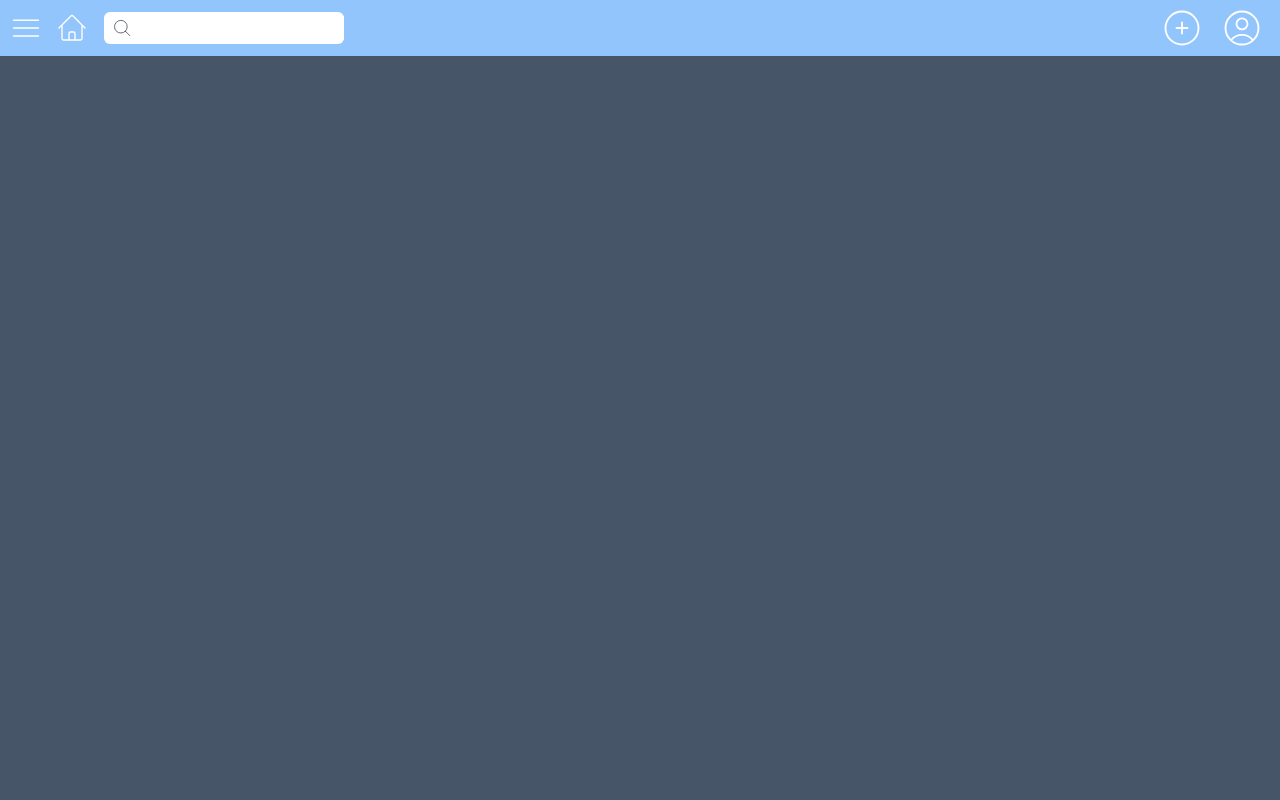
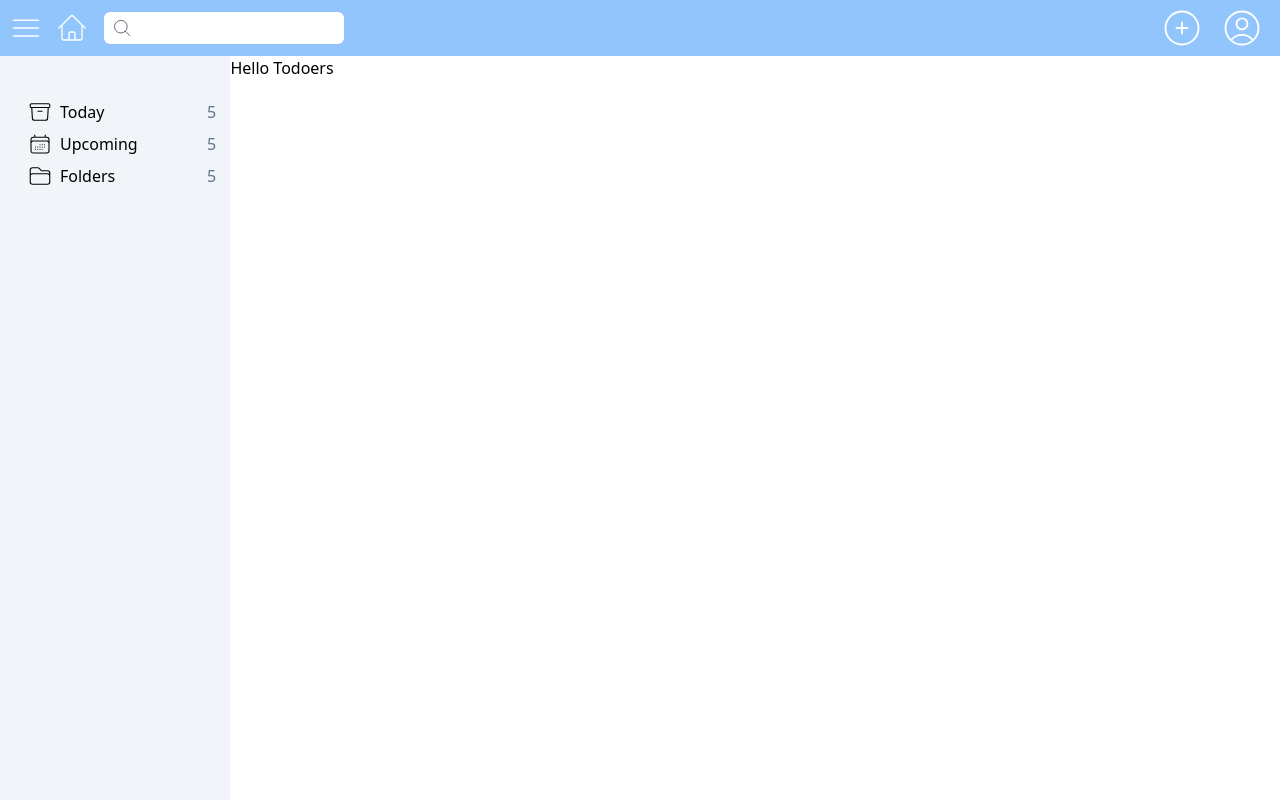
Before and after one commit to kagunecode/todo-page, a website built with webpack: page src/views/app.html in a window 1280 px wide. Built offline with nearby package versions, Linux system fonts and the light colour scheme.

Commit message:
Added sidebar design and animations

```diff
--- a/src/views/app.html
+++ b/src/views/app.html
@@ -5,6 +5,7 @@
 		<meta name="viewport" content="width=device-width, initial-scale=1.0" />
 		<title>Todoers</title>
 		<link rel="stylesheet" href="../tailwind.css" />
+		<script defer src="../pages/app.js"></script>
 	</head>
 	<body class="h-screen">
 		<nav
@@ -13,12 +14,13 @@
 		>
 			<div class="flex items-center">
 				<svg
+					id="menu-button"
 					xmlns="http://www.w3.org/2000/svg"
 					fill="none"
 					viewBox="0 0 24 24"
 					stroke-width="1"
 					stroke="currentColor"
-					class="w-11 h-11 text-white pl-2"
+					class="w-11 h-11 text-white pl-2 hover:text-slate-500 hover:cursor-pointer duration-300"
 				>
 					<path
 						stroke-linecap="round"
@@ -96,6 +98,86 @@
 			</div>
 		</nav>
 
-		<div id="content" class="h-[calc(100%-3.5rem)] bg-slate-600"></div>
+		<div id="screen-space" class="flex h-[calc(100%-3.5rem)]">
+			<div
+				id="sidebar"
+				class="h-full bg-slate-100 w-[18%] pt-10 pl-6 duration-300 ease-in-out"
+			>
+				<div
+					id="sidebar-items"
+					class="flex justify-between items-center w-[95%] hover:bg-slate-200 rounded-md p-1 hover:cursor-pointer"
+				>
+					<div class="flex">
+						<svg
+							xmlns="http://www.w3.org/2000/svg"
+							fill="none"
+							viewBox="0 0 24 24"
+							stroke-width="1.1"
+							stroke="currentColor"
+							class="w-6 h-6"
+						>
+							<path
+								stroke-linecap="round"
+								stroke-linejoin="round"
+								d="M20.25 7.5l-.625 10.632a2.25 2.25 0 01-2.247 2.118H6.622a2.25 2.25 0 01-2.247-2.118L3.75 7.5M10 11.25h4M3.375 7.5h17.25c.621 0 1.125-.504 1.125-1.125v-1.5c0-.621-.504-1.125-1.125-1.125H3.375c-.621 0-1.125.504-1.125 1.125v1.5c0 .621.504 1.125 1.125 1.125z"
+							/>
+						</svg>
+						<p class="ml-2">Today</p>
+					</div>
+					<p class="text-slate-500">5</p>
+				</div>
+
+				<div
+					id="sidebar-items"
+					class="flex items-center w-[95%] hover:bg-slate-200 rounded-md p-1 hover:cursor-pointer justify-between"
+				>
+					<div class="flex">
+						<svg
+							xmlns="http://www.w3.org/2000/svg"
+							fill="none"
+							viewBox="0 0 24 24"
+							stroke-width="1.1"
+							stroke="currentColor"
+							class="w-6 h-6"
+						>
+							<path
+								stroke-linecap="round"
+								stroke-linejoin="round"
+								d="M6.75 3v2.25M17.25 3v2.25M3 18.75V7.5a2.25 2.25 0 012.25-2.25h13.5A2.25 2.25 0 0121 7.5v11.25m-18 0A2.25 2.25 0 005.25 21h13.5A2.25 2.25 0 0021 18.75m-18 0v-7.5A2.25 2.25 0 015.25 9h13.5A2.25 2.25 0 0121 11.25v7.5m-9-6h.008v.008H12v-.008zM12 15h.008v.008H12V15zm0 2.25h.008v.008H12v-.008zM9.75 15h.008v.008H9.75V15zm0 2.25h.008v.008H9.75v-.008zM7.5 15h.008v.008H7.5V15zm0 2.25h.008v.008H7.5v-.008zm6.75-4.5h.008v.008h-.008v-.008zm0 2.25h.008v.008h-.008V15zm0 2.25h.008v.008h-.008v-.008zm2.25-4.5h.008v.008H16.5v-.008zm0 2.25h.008v.008H16.5V15z"
+							/>
+						</svg>
+						<p class="ml-2">Upcoming</p>
+					</div>
+					<p class="text-slate-500">5</p>
+				</div>
+
+				<div
+					id="sidebar-items"
+					class="flex items-center w-[95%] hover:bg-slate-200 rounded-md p-1 hover:cursor-pointer justify-between"
+				>
+					<div class="flex">
+						<svg
+							xmlns="http://www.w3.org/2000/svg"
+							fill="none"
+							viewBox="0 0 24 24"
+							stroke-width="1.1"
+							stroke="currentColor"
+							class="w-6 h-6"
+						>
+							<path
+								stroke-linecap="round"
+								stroke-linejoin="round"
+								d="M2.25 12.75V12A2.25 2.25 0 014.5 9.75h15A2.25 2.25 0 0121.75 12v.75m-8.69-6.44l-2.12-2.12a1.5 1.5 0 00-1.061-.44H4.5A2.25 2.25 0 002.25 6v12a2.25 2.25 0 002.25 2.25h15A2.25 2.25 0 0021.75 18V9a2.25 2.25 0 00-2.25-2.25h-5.379a1.5 1.5 0 01-1.06-.44z"
+							/>
+						</svg>
+						<p class="ml-2">Folders</p>
+					</div>
+					<p class="text-slate-500">5</p>
+				</div>
+			</div>
+			<div id="content">
+				<h1>Hello Todoers</h1>
+			</div>
+		</div>
 	</body>
 </html>
```
